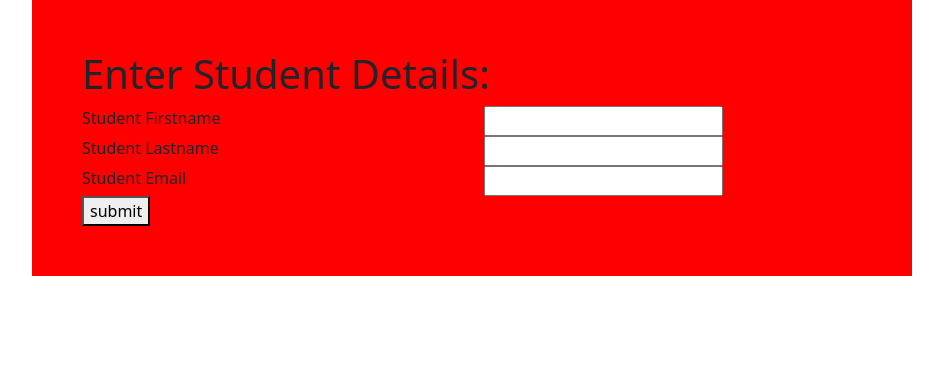
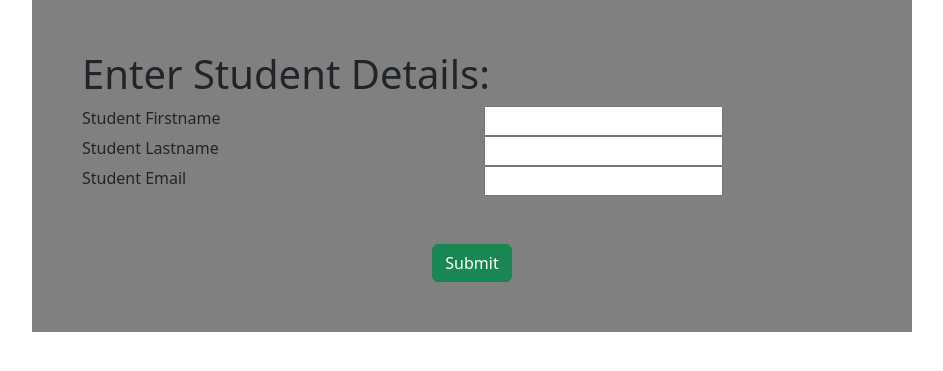
Before and after one commit to Mulwamaxwell/crud, a Django app: page /index/ in a window 1280 px wide. Shown: the top 371 px of the page, without its empty margins (168-1111 px from the left). Run offline with Django 4.2, Linux system fonts and the light colour scheme; some libraries are stand-ins or nearby versions.

Commit message:
my commit

```diff
--- a/templates/base.html
+++ b/templates/base.html
@@ -5,7 +5,7 @@
     <title>Title</title>
 </head>
 <body>
-<div style="background-color: red;margin-left: 200px;margin-right: 200px;padding: 50px">
+<div style="background-color: grey;margin-left: 200px;margin-right: 200px;padding: 50px">
     {% block body %}
 
 
--- a/templates/edit.html
+++ b/templates/edit.html
@@ -17,11 +17,11 @@
     <input type="text" id="fname" class="form-control" name="firstname" value="{{ student.firstname  }}" required="required">
 
     <label for="lname" class="form-label">Lastname</label>
-    <input type="text" id="lname" name="lastname" class="form-control" value="{{student.lastname  }}" required="required">
+    <input type="text" id="lname" name="lastname" class="form-control" value="{{ student.lastname }}" required="required">
 
     <label for="email" class="form-label">Email</label>
     <input type="email" id="email" name="email" class="form-control" value="{{ student.email }}" required="required">
-
+    <br><br>
     <center><input type="submit" class="btn btn-success" value="UPDATE"></center>
 </form>
 
--- a/templates/index.html
+++ b/templates/index.html
@@ -38,8 +38,9 @@
         {{ form.email }}
     </div>
 </div>
+    <br><br>
 
-<button type="submit">submit</button>
+<center><input type="submit" class="btn btn-success"></center>
 </form>
 
 </body>
--- a/templates/show.html
+++ b/templates/show.html
@@ -25,7 +25,7 @@
         <td>{{ student.lastname }}</td>
         <td>{{ student.email }}</td>
         <td>
-            <a href="edit/{{ student.id }}" class="btn btn-success">EDIT</a>
+            <a href="edit/{{ student.id }}" class="btn btn-primary">EDIT</a>
             <a href="delete/{{ student.id }}" class="btn btn-danger">DELETE</a>
         </td>
     </tr>
@@ -33,7 +33,7 @@
     </tbody>
 </table>
 
-<center><a href="/index" class="btn btn-primary">Add New Student</a></center>
+<center><a href="/index" class="btn btn-warning">Add New Student</a></center>
 
 </body>
 </html>
```
Also changed, not shown: db.sqlite3.
